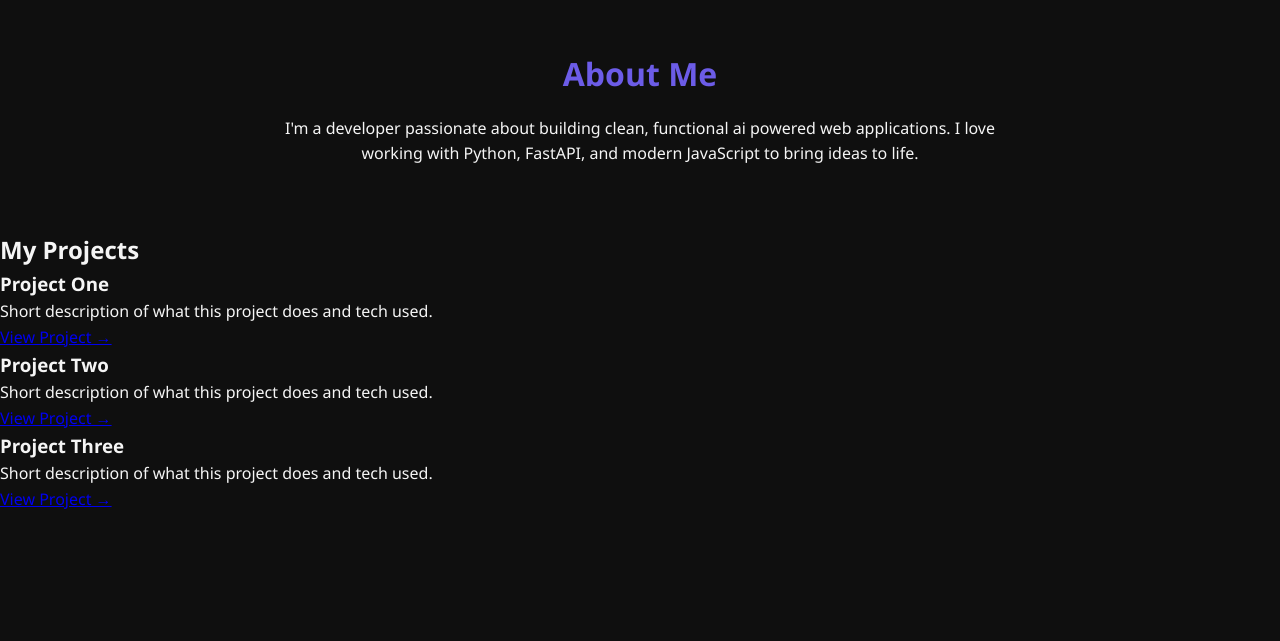
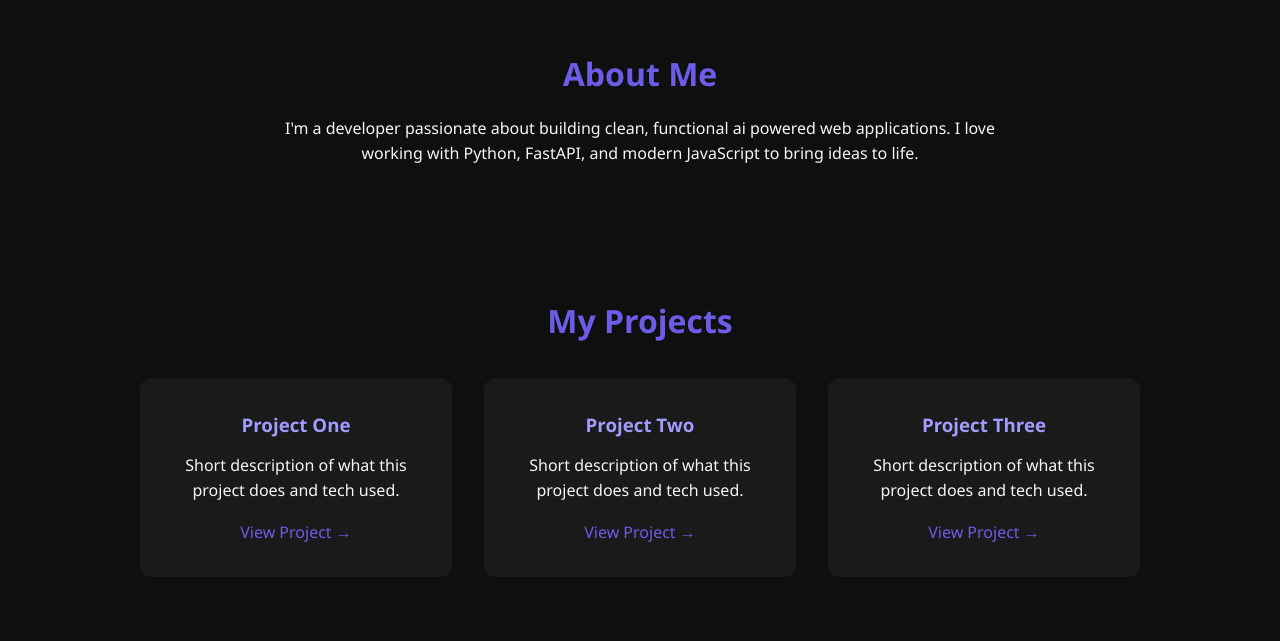
Before and after one commit to devangdhakaai-create/portfolio, a FastAPI app: page / in a window 1280 px wide. Shown: the part 806-1447 px from the top of the page. Before the commit the page ends 1315 px from the top, so only its background shows below. Run offline with FastAPI, Linux system fonts and the light colour scheme.

Commit message:
style: style project cards with hover effects

```diff
--- a/app/static/css/style.css
+++ b/app/static/css/style.css
@@ -103,3 +103,46 @@ body {
     margin-bottom: 1rem;
     color: var(--color-primary);
 }
+
+.projects {
+    padding: 4rem 2rem;
+    text-align: center;
+}
+
+.projects h2 {
+    font-size: 2rem;
+    margin-bottom: 2rem;
+    color: var(--color-primary);
+}
+
+.project-grid {
+    display: grid;
+    grid-template-columns: repeat(auto-fit, minmax(250px, 1fr));
+    gap: 2rem;
+    max-width: 1000px;
+    margin: 0 auto;
+}
+
+.project-card {
+    background-color: #1a1a1a;
+    padding: 2rem;
+    border-radius: 12px;
+    transition: transform 0.3s, box-shadow 0.3s;
+}
+
+.project-card:hover {
+    transform: translateY(-8px);
+    box-shadow: 0 10px 20px rgba(108, 92, 231, 0.3);
+}
+
+.project-card h3 {
+    color: var(--color-secondary);
+    margin-bottom: 0.8rem;
+}
+
+.project-card a {
+    display: inline-block;
+    margin-top: 1rem;
+    color: var(--color-primary);
+    text-decoration: none;
+}
```
